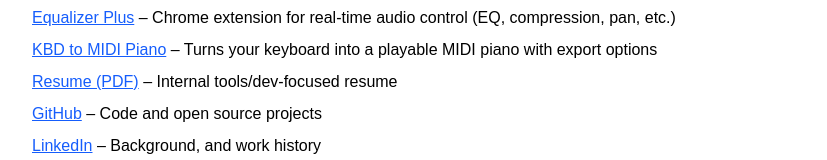
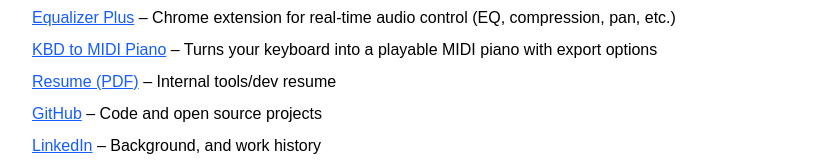
Before and after one commit to NikoSardas/niko-portfolio, a Next.js app: page /niko-portfolio/ in a window 1280 px wide. Shown: the part 438-598 px from the top of the page, without its empty margins (224-1051 px from the left). Built offline with nearby package versions, Linux system fonts and the light colour scheme.

Commit message:
resume link text

```diff
--- a/app/page.tsx
+++ b/app/page.tsx
@@ -61,7 +61,7 @@ export default function Home() {
               >
                 Resume (PDF)
               </a>{" "}
-              – Internal tools/dev-focused resume
+              – Internal tools/dev resume
             </li>
             <li>
               <a
```
